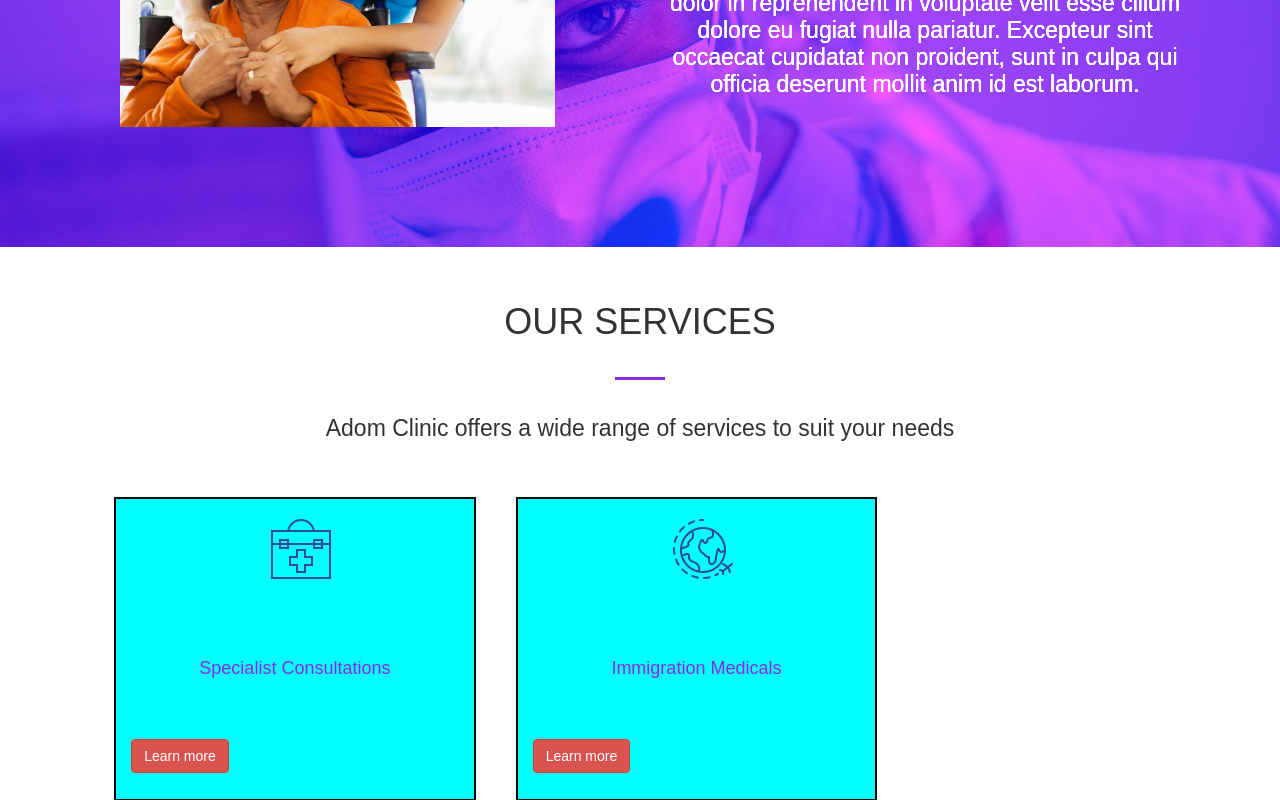
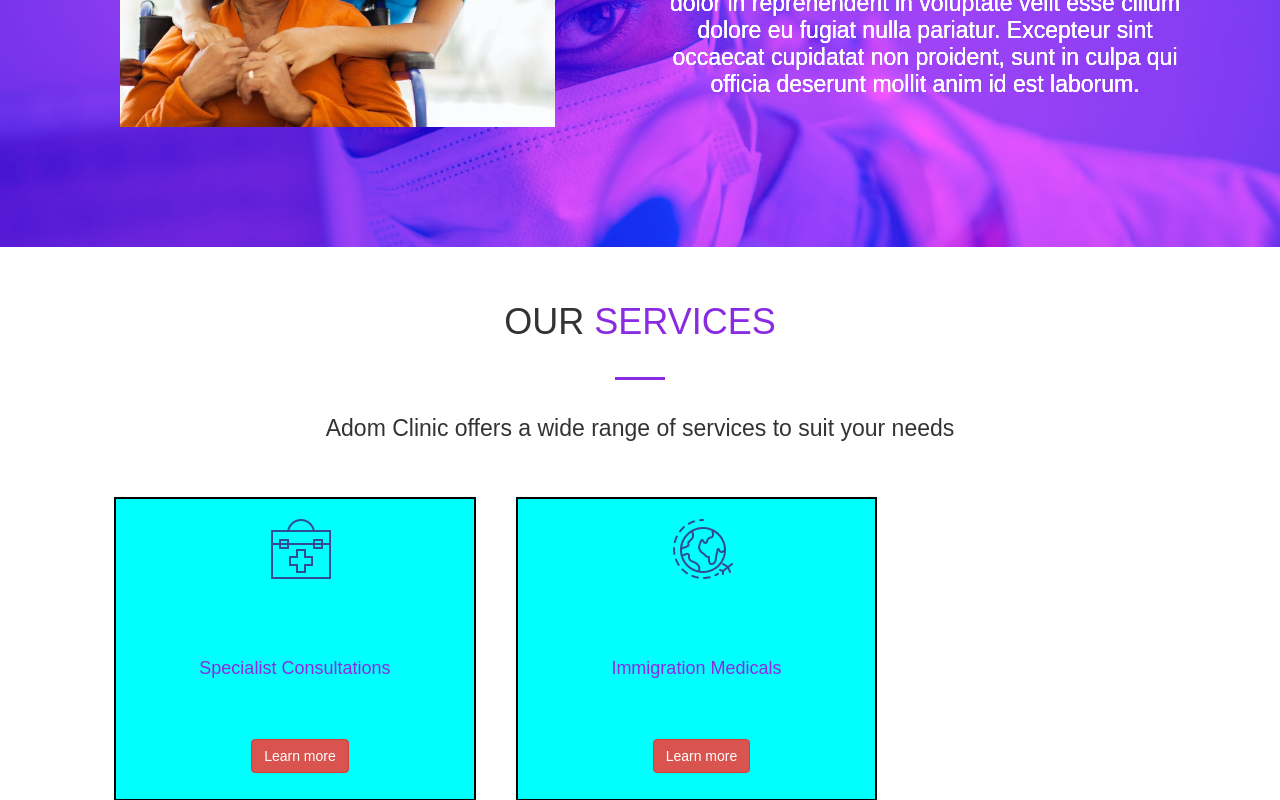
Before and after one commit to Princeantwi2k/Adom-Clinic, a React (Create React App) app: page / in a window 1280 px wide. Shown: the part 2000-2800 px from the top of the page. Built offline with nearby package versions, Linux system fonts and the light colour scheme; a web font is replaced by a local one.

Commit message:
Added OurService.jsx

```diff
--- a/src/Component/OurService/OurService.jsx
+++ b/src/Component/OurService/OurService.jsx
@@ -8,30 +8,32 @@ const OurService = () => {
   return (
     <div>
       <div className="row">
-        <div className=" col-xm-12 col-sm-12 col-md-12">
-          <h1 className="head-tags">OUR SERVICES</h1>
+        <div className=" col-xs-12 col-sm-12 col-md-12">
+          <h1 className="head-tags">
+            OUR <span style={{ color: `blueviolet` }}>SERVICES</span>{" "}
+          </h1>
           <div className="icon-line"></div>
           <p className="head-tags">
             Adom Clinic offers a wide range of services to suit your needs
           </p>
         </div>
-        <div className="col-xm-12 col-sm-12 col-md-1"></div>
-        <div className=" col-xm-12 col-sm-12 col-md-3 icon">
+        <div className="col-xs-12 col-sm-12 col-md-1"></div>
+        <div className=" col-xs-12 col-sm-12 col-md-3 icon">
           <img src={icon} alt="icon" className="icon-img" />
           <h4 className="icon-lebel"> Specialist Consultations</h4>
-          <button className="btn btn-danger"> Learn more</button>
+          <button className="btn btn-danger buttom"> Learn more</button>
         </div>
-        <div className="col-xm-12 col-sm-12 col-md-3 icon">
+        <div className="col-xs-12 col-sm-12 col-md-3 icon">
           <img src={icon1} alt="icon" className="icon-img" />
           <h4 className="icon-lebel">Immigration Medicals</h4>
-          <button className="btn btn-danger"> Learn more</button>
+          <button className="btn btn-danger buttom"> Learn more</button>
         </div>
-        <div className="  col-xm-12 col-sm-12 col-md-3 icon">
+        <div className="  col-xs-12 col-sm-12 col-md-3 icon">
           <img src={icon2} alt="icon" className="icon-img" />
           <h4 className="icon-lebel"> AkaiLab - Laboratory</h4>
-          <button className="btn btn-danger"> Learn more</button>
+          <button className="btn btn-danger buttom"> Learn more</button>
         </div>
-        <div className="  col-xm-12 col-sm-12 col-md-1"></div>
+        <div className="  col-xs-12 col-sm-12 col-md-1"></div>
       </div>
     </div>
   );
```
